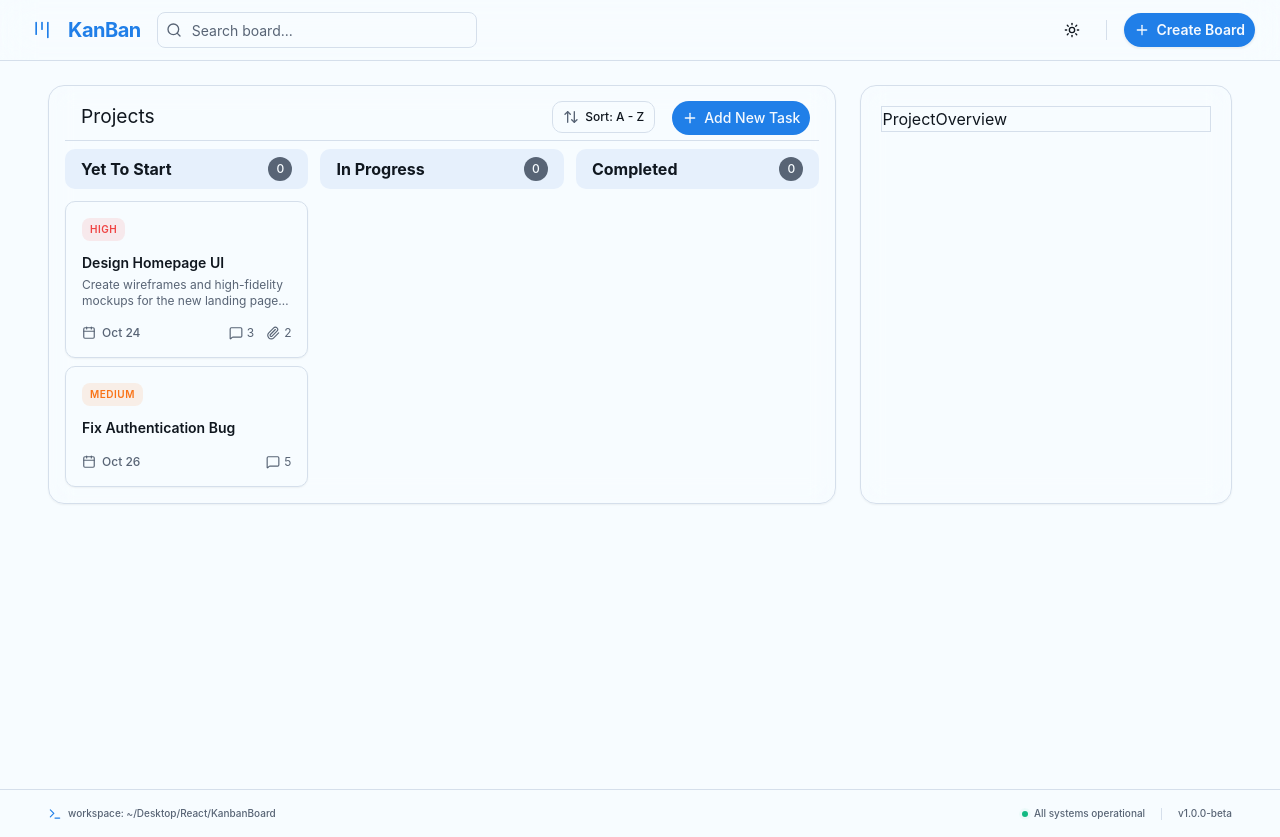
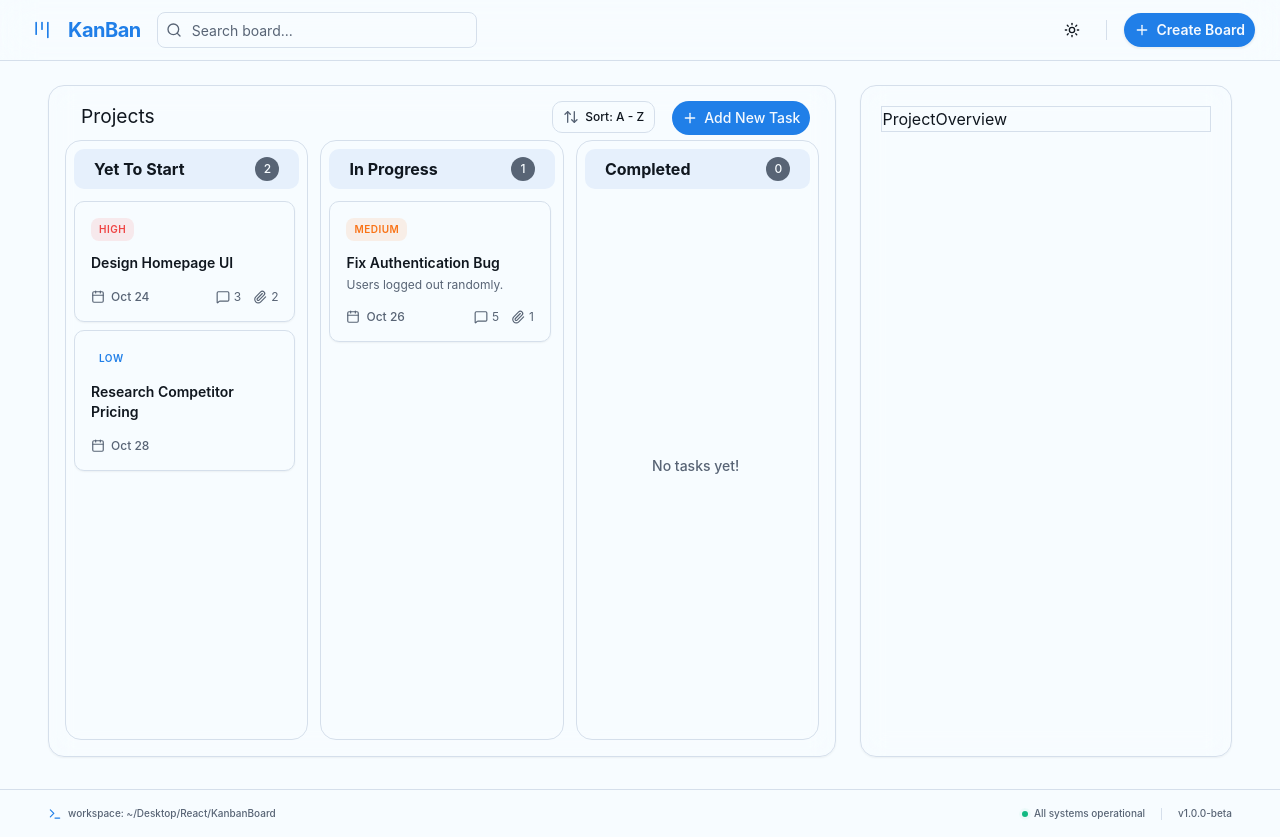
Before and after one commit to julianver200/KanbanBoard, a React (Vite) app: page / in a window 1280 px wide. Built offline with nearby package versions, Linux system fonts and the light colour scheme.

Commit message:
Fix Layout for ProjectBoard and Added Mock Tasks

```diff
--- a/src/components/main-card/Project.tsx
+++ b/src/components/main-card/Project.tsx
@@ -1,17 +1,48 @@
+import { useState } from "react"
 import ProjectHeader from "./ProjectHeader"
 import ProjectBoard from "./project-card/ProjectBoard"
+import { type Board } from "./project-card/BoardCard"
 
+// 1. Keep your mock data defined outside the component so it doesn't
+// get recreated on every single render.
+const mockBoards: Board[] = [
+  {
+    name: "Yet To Start",
+    createdAt: new Date(),
+    tasks: [
+      { id: "TASK-1", title: "Design Homepage UI", priority: "High", comments: 3, attachments: 2, dueDate: "Oct 24" },
+      { id: "TASK-2", title: "Research Competitor Pricing", priority: "Low", comments: 0, attachments: 0, dueDate: "Oct 28" }
+    ]
+  },
+  {
+    name: "In Progress",
+    createdAt: new Date(),
+    tasks: [
+      { id: "TASK-3", title: "Fix Authentication Bug", description: "Users logged out randomly.", priority: "Medium", comments: 5, attachments: 1, dueDate: "Oct 26" }
+    ]
+  },
+  {
+    name: "Completed",
+    createdAt: new Date(),
+    tasks: []
+  }
+];
 
 const Project = () => {
+    // 2. Load the mock data into React State.
+    // We type it as <Board[]> so TypeScript knows exactly what is inside.
+    const [boards, setBoards] = useState<Board[]>(mockBoards);
+
     return (
-    <div>
         <div>
-            <ProjectHeader/>
+            <div>
+                <ProjectHeader/>
+            </div>
+            <div>
+                {/* 3. Pass the 'boards' state variable as the prop! */}
+                <ProjectBoard boards={boards}/>
+            </div>
         </div>
-        <div>
-            <ProjectBoard/>
-        </div>
-    </div>
     )
 }
 
--- a/src/components/main-card/ProjectHeader.tsx
+++ b/src/components/main-card/ProjectHeader.tsx
@@ -4,7 +4,7 @@ import {Plus } from "lucide-react";
 
 const ProjectHeader = () => {
   return (
-    <div className="flex flex-row w-full mt-[-0.5rem] px-2 border-b ">
+    <div className="flex flex-row w-full mt-[-0.5rem] px-2  ">
         <div className="p-2"><h1 className="text-[1.2rem]">Projects</h1></div>
         <div className="flex ml-auto gap-4">
             <ProjectSortingButton/>
--- a/src/components/main-card/project-card/BoardCard.tsx
+++ b/src/components/main-card/project-card/BoardCard.tsx
@@ -1,16 +1,17 @@
-
+import TaskCards, { type Task } from "./TaskCards";
 
 export interface Board {
   name: string,
   createdAt: Date,
-  tasks: string[]
+  tasks: Task[]
 };
 
 const BoardCard = ({ board }: { board: Board }) => {
-  const numberOfTasks = board.tasks.length;
+  const numberOfTasks = board.tasks?.length || 0;
+
   return (
-    <div className='w-full h-full  py-2'>
-      <div className="flex justify-between py-2 px-4 rounded-lg w-full h-full bg-muted">
+    <div className='w-full py-2 border rounded-2xl px-2 flex flex-col h-[600px]'>
+      <div className="flex justify-between py-2 px-5 rounded-lg w-full bg-muted shrink-0">
         <span className="font-bold">
           {board.name}
         </span>
@@ -18,6 +19,10 @@ const BoardCard = ({ board }: { board: Board }) => {
           {numberOfTasks}
         </span>
       </div>
+      <div className="mt-3 flex-1 overflow-y-auto pr-1">
+        <TaskCards tasks={board.tasks} />
+      </div>
+
     </div>
   )
 }
--- a/src/components/main-card/project-card/ProjectBoard.tsx
+++ b/src/components/main-card/project-card/ProjectBoard.tsx
@@ -1,20 +1,19 @@
 import BoardCard, { type Board } from "./BoardCard"
-import TaskCards from "./TaskCards"
 
-const ProjectBoard = () => {
-  const boards: Board[] = [
-    { name: "Yet To Start", createdAt: new Date(), tasks: [] },
-    { name: "In Progress", createdAt: new Date(), tasks: [] },
-    { name: "Completed", createdAt: new Date(), tasks: [] }
-  ]
+const ProjectBoard = ({ boards }: { boards: Board[] }) => {
+    // const boards: Board[] = [
+    //     { name: "Yet To Start", createdAt: new Date(), tasks: [] },
+    //     { name: "In Progress", createdAt: new Date(), tasks: [] },
+    //     { name: "Completed", createdAt: new Date(), tasks: [] }
+    // ]
     return (
-    <div className="grid grid-cols-1 md:grid-cols-3 items-start gap-x-3 gap-y-1 ">
+        <div className="grid grid-cols-1 md:grid-cols-3 items-start gap-x-3 gap-y-1">
             {boards.map((board, index) => (
                 <BoardCard
                 key={index}
                 board={board} />
                 ))}
-      <TaskCards/>
+
         </div>
     )
 }
--- a/src/components/main-card/project-card/TaskCards.tsx
+++ b/src/components/main-card/project-card/TaskCards.tsx
@@ -12,27 +12,9 @@ export interface Task {
 }
 
 // 2. Create some dummy data to test the layout
-const mockTasks: Task[] = [
-  {
-    id: "TASK-1",
-    title: "Design Homepage UI",
-    description: "Create wireframes and high-fidelity mockups for the new landing page iteration.",
-    priority: "High",
-    comments: 3,
-    attachments: 2,
-    dueDate: "Oct 24"
-  },
-  {
-    id: "TASK-2",
-    title: "Fix Authentication Bug",
-    priority: "Medium",
-    comments: 5,
-    attachments: 0,
-    dueDate: "Oct 26"
-  }
-];
 
-const TaskCards = ({ tasks = mockTasks }: { tasks?: Task[] }) => {
+
+const TaskCards = ({ tasks}: { tasks?: Task[] }) => {
 
   // Helper function to color-code priorities
   const getPriorityColor = (priority: string) => {
@@ -48,6 +30,15 @@ const TaskCards = ({ tasks = mockTasks }: { tasks?: Task[] }) => {
         return "bg-muted text-muted-foreground";
     }
   };
+  if (!tasks || tasks.length === 0) {
+    return (
+      <div className="flex h-full flex-col items-center justify-center align-middle rounded-lg bg-transparent p-4 text-center">
+        <p className="text-sm font-medium text-muted-foreground">
+          No tasks yet!
+        </p>
+      </div>
+    );
+  }
 
   return (
     <div className="flex flex-col gap-2">
```
Lines whose indentation alone changed are shown as unchanged.
